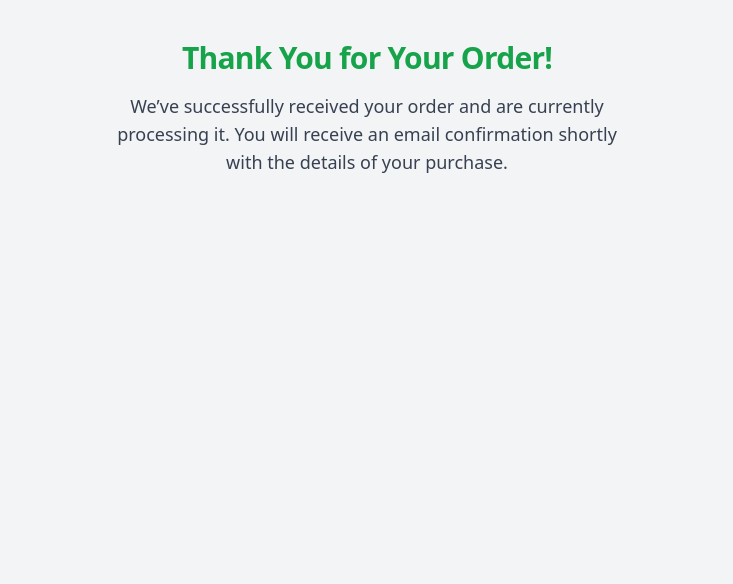
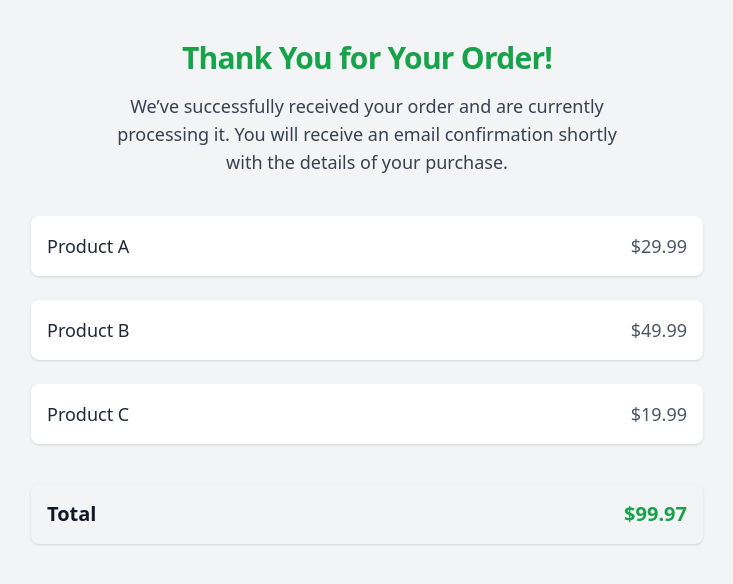
Before and after one commit to QtKaii/2module-project, a PHP site: template frontend/templates/pages/ordersummary.html.twig in a window 1280 px wide. Shown: the part 56-640 px from the top of the page, without its empty margins (273-1006 px from the left). Run offline with PHP 8.4, Linux system fonts and the light colour scheme; the template is opened without the code that fills it, so the values that code supplies are empty; some libraries are stand-ins or nearby versions.

Commit message:
Update ordersummary.html.twig

```diff
--- a/frontend/templates/pages/ordersummary.html.twig
+++ b/frontend/templates/pages/ordersummary.html.twig
@@ -10,4 +10,29 @@
             We’ve successfully received your order and are currently processing it. You will receive an email confirmation shortly with the details of your purchase.
         </p>
     </div>
+
+    <!-- Flexbox Product List -->
+    <div class="mt-10 sm:mx-auto sm:w-full sm:max-w-2xl">
+        <div class="flex flex-col gap-6">
+            {% set total = 0 %}
+            {% set products = [
+                {'name': 'Product A', 'price': 29.99},
+                {'name': 'Product B', 'price': 49.99},
+                {'name': 'Product C', 'price': 19.99}
+            ] %}
+
+            {% for product in products %}
+                <div class="flex items-center justify-between bg-white p-4 rounded-lg shadow">
+                    <span class="text-lg font-medium text-gray-800">{{ product.name }}</span>
+                    <span class="text-lg text-gray-600">${{ product.price | number_format(2) }}</span>
+                </div>
+                {% set total = total + product.price %}
+            {% endfor %}
+
+            <div class="flex items-center justify-between bg-gray-100 p-4 rounded-lg shadow mt-4">
+                <span class="text-xl font-semibold text-gray-900">Total</span>
+                <span class="text-xl font-semibold text-green-600">${{ total | number_format(2) }}</span>
+            </div>
+        </div>
+    </div>
 {% endblock %}
```
